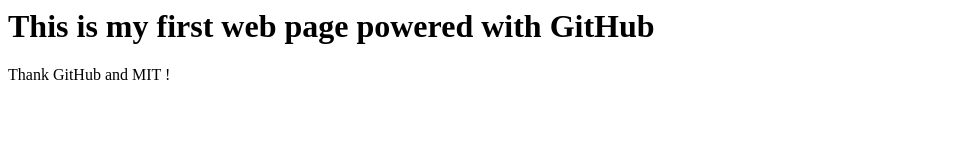
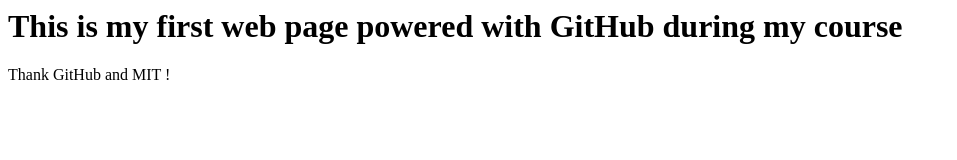
Before and after one commit to enormand1/MITRepo2020, a plain HTML site: page index.html in a window 1280 px wide. Shown: the whole page, without its empty margins (0-957 px from the left). Drawn offline with Linux system fonts and the light colour scheme.

Commit message:
Update index.html

```diff
--- a/index.html
+++ b/index.html
@@ -1,5 +1,5 @@
 <html>
-<h1> This is my first web page powered with GitHub </h1>
+<h1> This is my first web page powered with GitHub during my course</h1>
 
 Thank GitHub and MIT !
 
```
